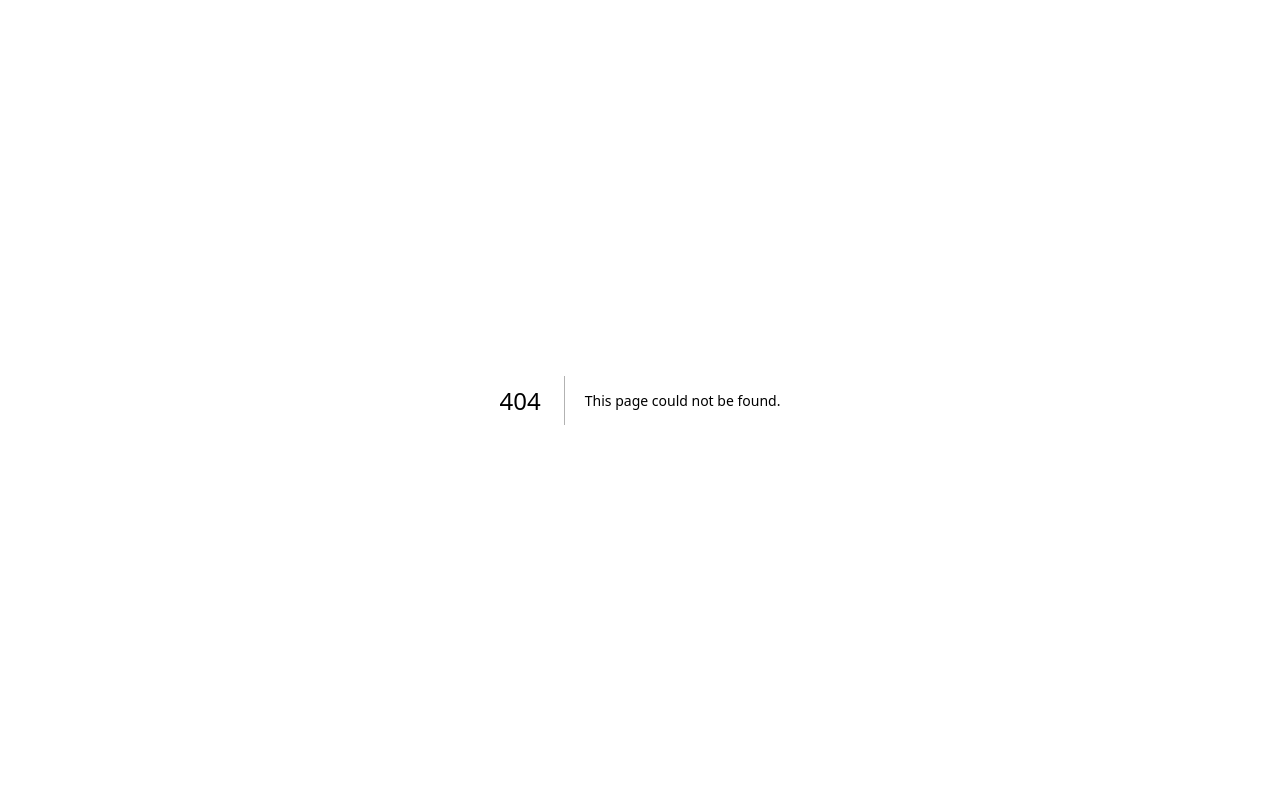
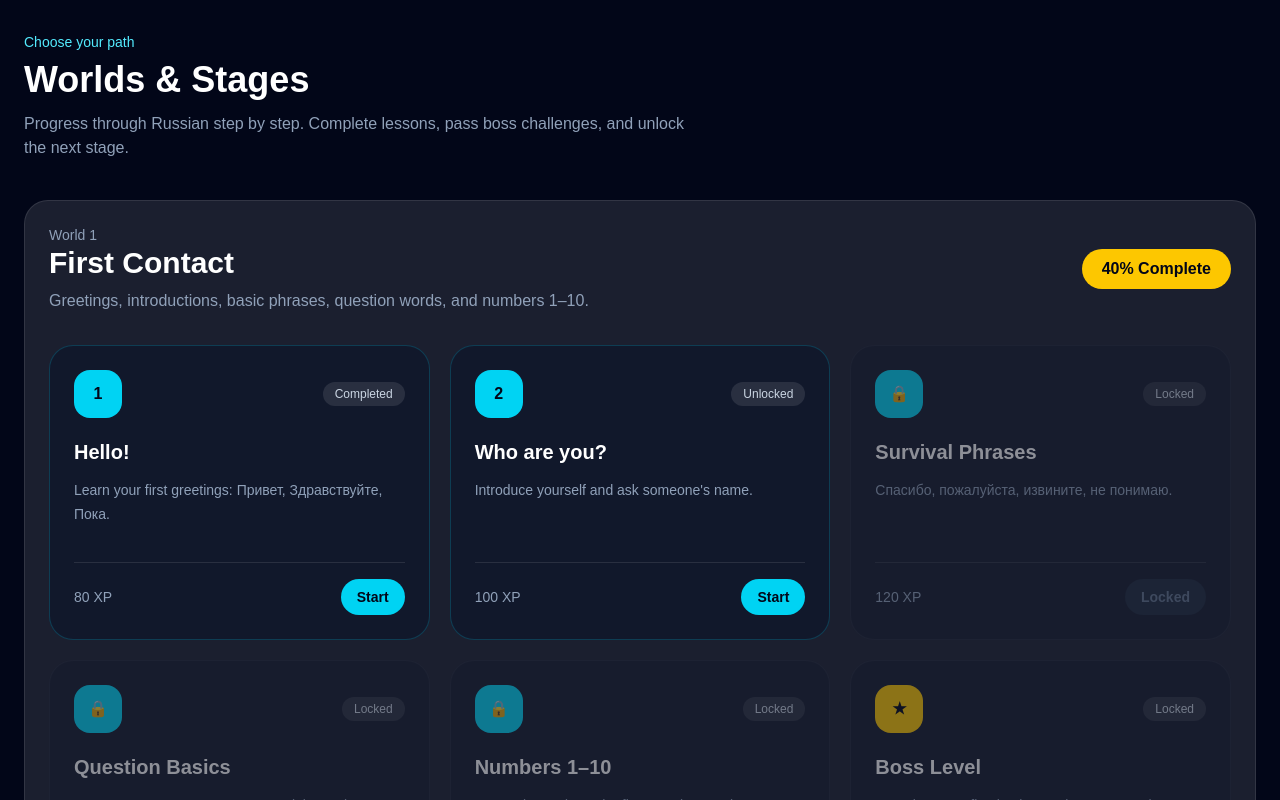
Before and after one commit to ayhampeter-debug/russian-learning-platform, a Next.js app: page /worlds in a window 1280 px wide. Before the commit this address had no page. Shown: the top 800 px of the page. Built offline with nearby package versions, Linux system fonts and the light colour scheme.

Commit message:
Add worlds page

```diff
--- /dev/null
+++ b/app/worlds/page.tsx
@@ -0,0 +1,150 @@
+export default function WorldsPage() {
+  return (
+    <main className="min-h-screen bg-slate-950 px-6 py-8 text-white">
+      <section className="mx-auto max-w-7xl">
+        <div className="mb-10">
+          <p className="text-sm text-cyan-300">Choose your path</p>
+          <h1 className="mt-2 text-4xl font-bold">Worlds & Stages</h1>
+          <p className="mt-3 max-w-2xl text-slate-400">
+            Progress through Russian step by step. Complete lessons, pass boss
+            challenges, and unlock the next stage.
+          </p>
+        </div>
+
+        <div className="rounded-3xl border border-white/10 bg-white/10 p-6">
+          <div className="mb-8 flex flex-col justify-between gap-4 md:flex-row md:items-center">
+            <div>
+              <p className="text-sm text-slate-400">World 1</p>
+              <h2 className="text-3xl font-bold">First Contact</h2>
+              <p className="mt-2 text-slate-400">
+                Greetings, introductions, basic phrases, question words, and numbers 1–10.
+              </p>
+            </div>
+
+            <div className="rounded-full bg-yellow-400 px-5 py-2 font-bold text-slate-950">
+              40% Complete
+            </div>
+          </div>
+
+          <div className="grid gap-5 md:grid-cols-2 lg:grid-cols-3">
+            <StageCard
+              number="1"
+              title="Hello!"
+              description="Learn your first greetings: Привет, Здравствуйте, Пока."
+              status="Completed"
+              xp="80 XP"
+            />
+
+            <StageCard
+              number="2"
+              title="Who are you?"
+              description="Introduce yourself and ask someone's name."
+              status="Unlocked"
+              xp="100 XP"
+            />
+
+            <StageCard
+              number="3"
+              title="Survival Phrases"
+              description="Спасибо, пожалуйста, извините, не понимаю."
+              status="Locked"
+              xp="120 XP"
+              locked
+            />
+
+            <StageCard
+              number="4"
+              title="Question Basics"
+              description="Что? Кто? Где? Как? Learn essential question words."
+              status="Locked"
+              xp="120 XP"
+              locked
+            />
+
+            <StageCard
+              number="5"
+              title="Numbers 1–10"
+              description="Recognize and use the first Russian numbers."
+              status="Locked"
+              xp="150 XP"
+              locked
+            />
+
+            <StageCard
+              number="★"
+              title="Boss Level"
+              description="Complete your first basic Russian conversation."
+              status="Locked"
+              xp="200 XP"
+              locked
+              boss
+            />
+          </div>
+        </div>
+      </section>
+    </main>
+  );
+}
+
+function StageCard({
+  number,
+  title,
+  description,
+  status,
+  xp,
+  locked = false,
+  boss = false,
+}: {
+  number: string;
+  title: string;
+  description: string;
+  status: string;
+  xp: string;
+  locked?: boolean;
+  boss?: boolean;
+}) {
+  return (
+    <div
+      className={`rounded-3xl border p-6 transition ${
+        locked
+          ? "border-white/5 bg-slate-900/50 opacity-50"
+          : "border-cyan-400/20 bg-slate-900/80 hover:border-cyan-400/50"
+      }`}
+    >
+      <div className="mb-5 flex items-center justify-between">
+        <div
+          className={`flex h-12 w-12 items-center justify-center rounded-2xl font-bold ${
+            boss
+              ? "bg-yellow-400 text-slate-950"
+              : "bg-cyan-400 text-slate-950"
+          }`}
+        >
+          {locked && !boss ? "🔒" : number}
+        </div>
+
+        <span className="rounded-full bg-white/10 px-3 py-1 text-xs text-slate-300">
+          {status}
+        </span>
+      </div>
+
+      <h3 className="text-xl font-bold">{title}</h3>
+      <p className="mt-3 min-h-16 text-sm leading-6 text-slate-400">
+        {description}
+      </p>
+
+      <div className="mt-5 flex items-center justify-between border-t border-white/10 pt-4">
+        <span className="text-sm text-slate-400">{xp}</span>
+        <button
+          disabled={locked}
+          className={`rounded-full px-4 py-2 text-sm font-semibold ${
+            locked
+              ? "bg-slate-800 text-slate-500"
+              : "bg-cyan-400 text-slate-950 hover:bg-cyan-300"
+          }`}
+        >
+          {locked ? "Locked" : "Start"}
+        </button>
+      </div>
+    </div>
+  );
+}
```
